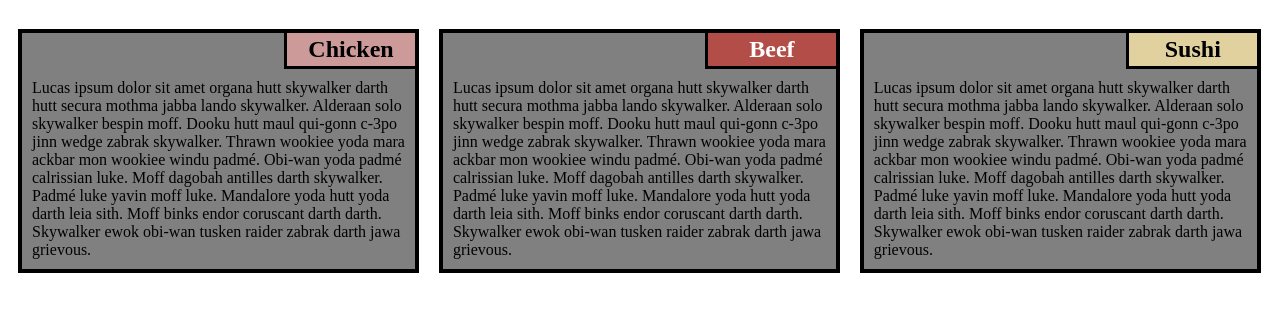
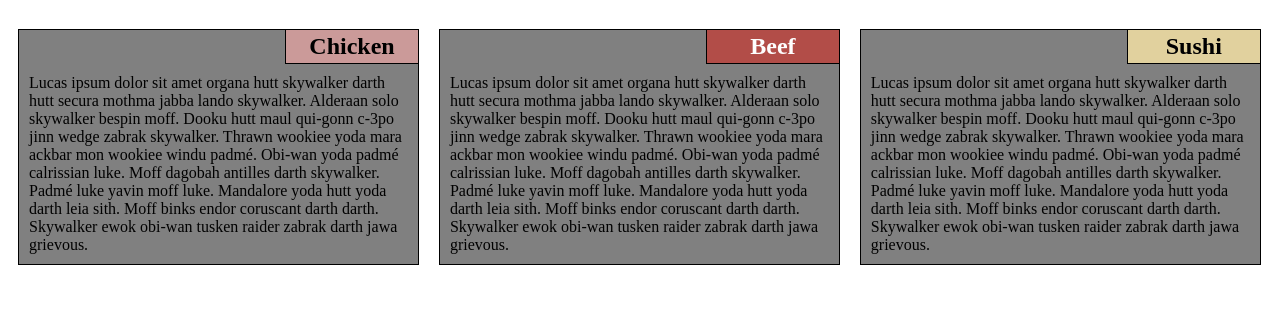
Before and after one commit to kurrytran32/mod2solution, a plain HTML site: page index.html in a window 1280 px wide. Shown: the part 61-372 px from the top of the page. Drawn offline with Linux system fonts and the light colour scheme.

Commit message:
proper borders

```diff
--- a/css/style.css
+++ b/css/style.css
@@ -18,7 +18,7 @@ h1 {
     text-align: center;
 }
 .menuChoices {
-    border: 4px solid black;
+    border: 1px solid black;
     background-color: gray;
     margin: 10px;
 }
@@ -26,7 +26,7 @@ h1 {
 h2 {
     text-align: center;
     border: solid black;
-    border-width: 0px 0px 3px 3px;
+    border-width: 0px 0px 1px 1px;
     width: 33.3%;
     margin: 0;
     float: right;
```
